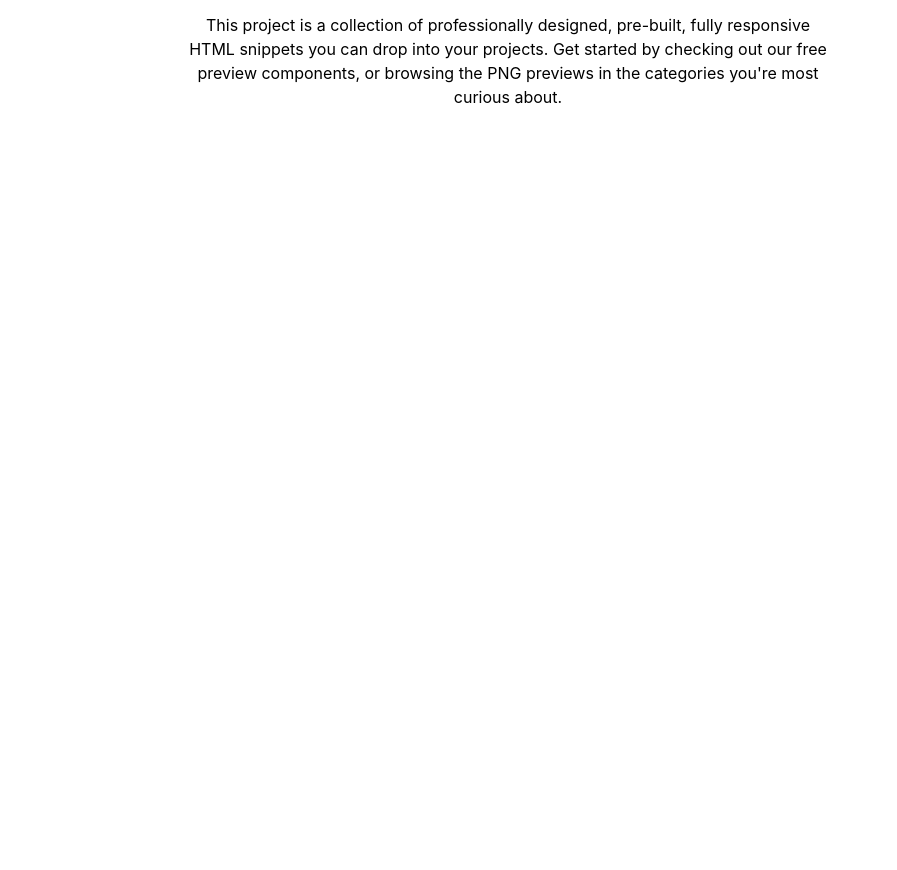
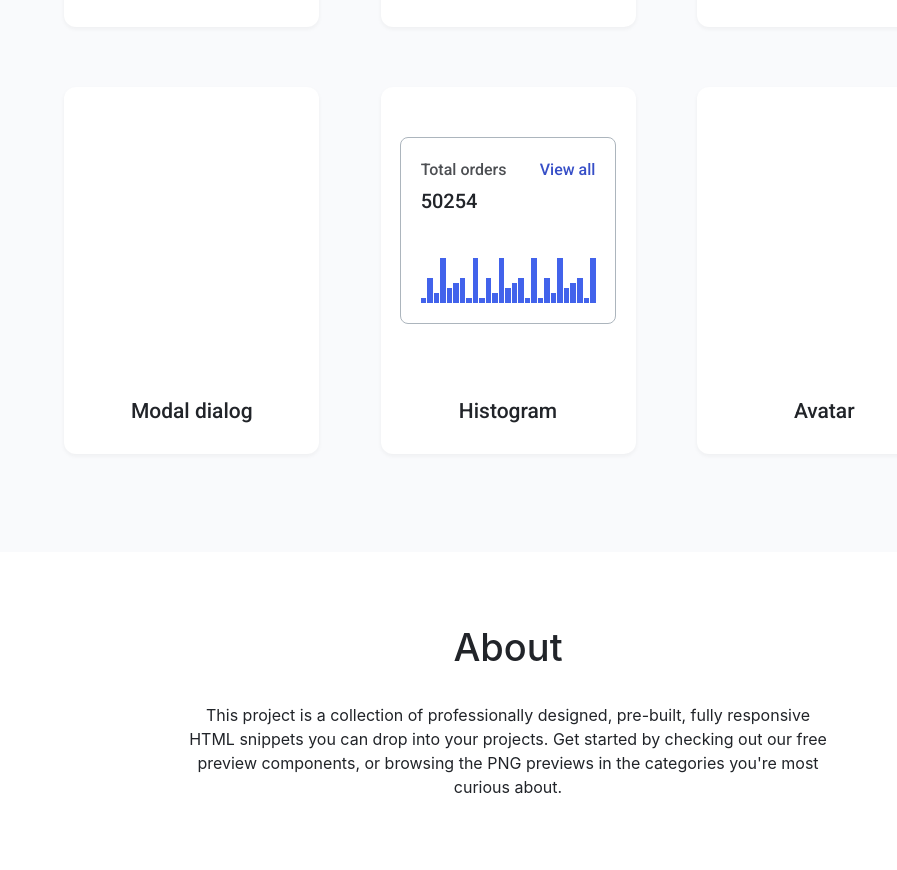
Before and after one commit to js-tasks-ru/htmlcss-20230411_kirill291, a website: page 04-lection2/03-full-page-2/index.html in a window 1280 px wide. Shown: the part 675-1545 px from the top of the page, without its empty margins (132-1029 px from the left). Before the commit the page ends 800 px from the top, so only its background shows below. Drawn offline with Linux system fonts and the light colour scheme.

Commit message:
boxes added to the main section

```diff
--- a/04-lection2/03-full-page-2/index.html
+++ b/04-lection2/03-full-page-2/index.html
@@ -8,19 +8,76 @@
 </head>
 <body>
 <div class="page">
-    <header class="header__container">
-        <h1 class="header__heading">Reusable component library</h1>
+
+    <header class="header">
+        <a href="#" class="header__text">Reusable component library</a>
     </header>
 
-    <container class="main__container">
+    <main class="main">
+        <div class="flex-wrapper">
+            <div class="flex-box">
+                <span class="box__text">Tooltip</span>
+            </div>
+            <div class="flex-box">
+                <span class="box__text">Custom form elements</span>
+            </div>
+            <div class="flex-box">
+                <span class="box__text">Calendar</span>
+            </div>
+            <div class="flex-box">
+                <span class="box__text">Modal dialog</span>
+            </div>
+            <div class="flex-box">
+                <span class="box__text">Histogram</span>
+                <div class="histogram">
+                    <div class="histogram__header">
+                        <p class="histogram__title">Total orders</p>
+                        <a href="#" class="histogram__link">View all</a>
+                    </div>
+                    <span class="histogram__total">50254</span>
+                    <div class="histogram__bars">
+                        <div class="histogram__bar" style="height: 10%"></div>
+                        <div class="histogram__bar" style="height: 50%"></div>
+                        <div class="histogram__bar" style="height: 20%"></div>
+                        <div class="histogram__bar" style="height: 90%"></div>
+                        <div class="histogram__bar" style="height: 30%"></div>
+                        <div class="histogram__bar" style="height: 40%"></div>
+                        <div class="histogram__bar" style="height: 50%"></div>
+                        <div class="histogram__bar" style="height: 10%"></div>
+                        <div class="histogram__bar" style="height: 90%"></div>
+                        <div class="histogram__bar" style="height: 10%"></div>
+                        <div class="histogram__bar" style="height: 50%"></div>
+                        <div class="histogram__bar" style="height: 20%"></div>
+                        <div class="histogram__bar" style="height: 90%"></div>
+                        <div class="histogram__bar" style="height: 30%"></div>
+                        <div class="histogram__bar" style="height: 40%"></div>
+                        <div class="histogram__bar" style="height: 50%"></div>
+                        <div class="histogram__bar" style="height: 10%"></div>
+                        <div class="histogram__bar" style="height: 90%"></div>
+                        <div class="histogram__bar" style="height: 10%"></div>
+                        <div class="histogram__bar" style="height: 50%"></div>
+                        <div class="histogram__bar" style="height: 20%"></div>
+                        <div class="histogram__bar" style="height: 90%"></div>
+                        <div class="histogram__bar" style="height: 30%"></div>
+                        <div class="histogram__bar" style="height: 40%"></div>
+                        <div class="histogram__bar" style="height: 50%"></div>
+                        <div class="histogram__bar" style="height: 10%"></div>
+                        <div class="histogram__bar" style="height: 90%"></div>
+                    </div>
+                </div>
+            </div>
+            <div class="flex-box">
+                <span class="box__text">Avatar</span>
+            </div>
+        </div>
+    </main>
 
+    <footer class="footer">
+        <div class="footer__heading">About</div>
+        <div class="footer__text">This project is a collection of professionally designed, pre-built, fully responsive HTML snippets you can drop into your projects. Get started by checking out our free preview components, or browsing the PNG previews in the categories you're most curious about.</div>
 
-    </container>
+    </footer>
 
-    <footer class="footer__сontainer">
-        <h1 class="footer__heading">About</h1>
-        <p class="footer__text">This project is a collection of professionally designed, pre-built, fully responsive HTML snippets you can drop into your projects. Get started by checking out our free preview components, or browsing the PNG previews in the categories you're most curious about.</p>
-    </footer>
 </div>
 </body>
 </html>
--- a/04-lection2/03-full-page-2/page.css
+++ b/04-lection2/03-full-page-2/page.css
@@ -1,60 +1,148 @@
-html, body {
-    height: 100%;
-}
-
-body {
+*{
     padding: 0;
     margin: 0;
-    background: var(--body-bkg);
-}
-
-.header__container {
-    display: flex;
-    flex-direction: row;
-//justify-content: center;
-    align-items: center;
-    flex-wrap: nowrap;
-    background: var(--white);
-    width: 100%;
-    height: 15vh;
-}
-
-.header__heading {
-    position: relative;
-    margin-left: 11.5%;
-    font-family: 'Inter', sans-serif;
-    font-style: normal;
-    font-weight: 400;
-    font-size: 50px;
-    line-height: 24px;
-    /* or 150% */
-    width: 100%;
 }
 
 .page {
+    overflow: hidden;
     display: flex;
     flex-direction: column;
-    height: 100%;
+    min-height: 100vh;
 }
 
-.main__container {
+.header {
+    margin-top: 96px;
+    margin-bottom: 77px;
+}
+
+a.header__text {
+    font-family: 'Inter', sans-serif;
+    font-style: normal;
+    font-weight: 500;
+    font-size: 50px;
+    line-height: 64px;
+    color: #212429;
+    text-decoration: none;
+    margin-left: 160px;
+}
+
+.main {
+
+    width: 100%;
+    height: 100%;
     display: flex;
-    flex-flow: row wrap;
-    justify-content: space-around;
-    flex-grow: 1;
-    height: 100%;
+    background-color: #F9FAFC;
+}
+
+.flex-wrapper {
+    width: 100vw;
+    display: flex;
+    flex-wrap: wrap;
+    justify-content: space-evenly;
+    align-items: start;
+    margin: 68px 165px;
+}
+
+.flex-box {
+    display: flex;
+    flex-direction: column-reverse;
+    width: 350px;
+    height: 367px;
+    background: white;
+    text-align: center;
+    align-items: center;
+
+    box-shadow: 0 2px 4px rgba(33, 36, 41, 0.05);
+    border-radius: 12px;
+
+    font-family: 'Roboto', sans-serif;
+    font-style: normal;
+    font-weight: 500;
+    font-size: 21px;
+    line-height: 25px;
+    color: #212429;
+
+    margin: 30px;
+
+    flex: 0 0 calc(30% - 30px);
+}
+
+.box__text {
+    margin-bottom: 30px;
+}
+
+.histogram {
+    width: 85%;
+    border: 1px solid var(--grey-3);
+    box-sizing: border-box;
+    border-radius: 8px;
+    background-color: var(--white);
+    padding: 20px;
+    margin-bottom: 75px;
+    display: flex;
+    flex-direction: column;
+}
+
+.histogram__bars {
+    display: flex;
+    justify-content: stretch;
+    width: 100%;
+    align-items: flex-end;
+    flex-direction: row;
+    height: 50px;
+}
+
+.histogram__bar {
+    flex: 1 0 auto;
+    margin-right: 1px;
+    background: #4263EB;
+}
+
+.histogram__bar:last-child {
+    margin-right: 0;
+}
+
+.histogram__header {
+    display: flex;
+    justify-content: space-between;
+    margin-bottom: 6px;
+}
+
+.histogram__title {
+    margin: 0;
+    font-size: 16px;
+    line-height: 24px;
+    color: var(--black);
+    opacity: 0.8;
+}
+
+.histogram__link {
+    display: block;
+    color: #374FC7;
+    font-size: 16px;
+    line-height: 24px;
+    margin-left: 20px;
+    text-decoration: none;
+}
+
+.histogram__total {
+    font-size: 20px;
+    line-height: 26px;
+    margin-bottom: 39px;
+    display: block;
+    color: var(--black);
+    align-self: start;
 
 }
 
-
-.footer__сontainer {
+.footer {
+    margin-top: auto;
     display: flex;
     flex-direction: column;
-    background: var(--white);
-    width: 100%;
-    height: max-content;
     justify-content: center;
     align-items: center;
+
+    padding: 71px;
 }
 
 .footer__heading {
@@ -63,14 +151,20 @@ body {
     font-weight: 500;
     font-size: 38px;
     line-height: 48px;
+    color: #212429;
+    align-content: center;
 }
 
 .footer__text {
+    width: 640px;
+
     font-family: 'Inter', sans-serif;
     font-style: normal;
     font-weight: 400;
     font-size: 16px;
     line-height: 24px;
     text-align: center;
-    width: 640px;
+    color: #212429;
+
+    margin-top: 32px;
 }
```
